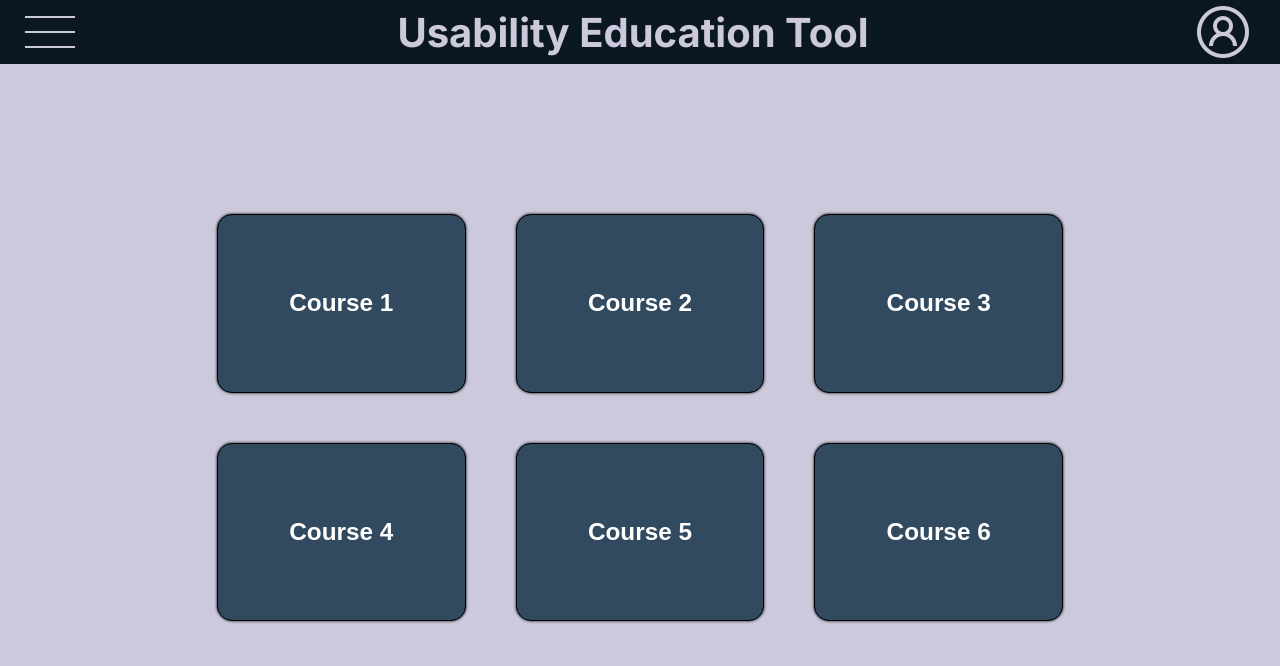
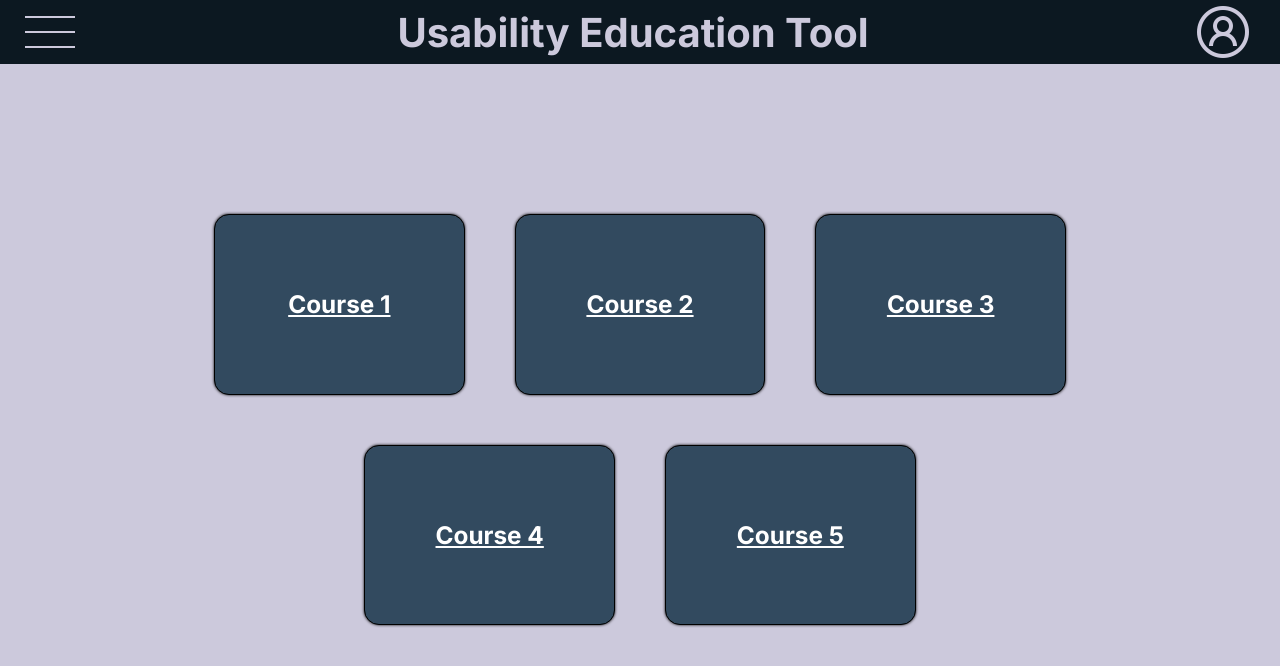
Before and after one commit to wajdialjedaani/Innovation-Labs-Usability-Education-Tool, a Next.js app in the folder usability-tool/: page /main in a window 1280 px wide. Shown: the top 666 px of the page. Built offline with nearby package versions, Linux system fonts and the light colour scheme.

Commit message:
fix main page

```diff
--- a/usability-tool/app/(main)/main/page.js
+++ b/usability-tool/app/(main)/main/page.js
@@ -4,24 +4,21 @@ export default function mainPage() {
   return (
     <main className="main-main">
       <div className="heuristic-btn-container">
-        <button className="heuristic-btn">
+        <a className="heuristic-btn" href="/lesson-1" target="_blank">
           <h3>Course 1</h3>
-        </button>
-        <button className="heuristic-btn">
+        </a>
+        <a className="heuristic-btn" href="/lesson-2" target="_blank">
           <h3>Course 2</h3>
-        </button>
-        <button className="heuristic-btn">
+        </a>
+        <a className="heuristic-btn" href="/lesson-3" target="_blank">
           <h3>Course 3</h3>
-        </button>
-        <button className="heuristic-btn">
+        </a>
+        <a className="heuristic-btn" href="/lesson-4" target="_blank">
           <h3>Course 4</h3>
-        </button>
-        <button className="heuristic-btn">
+        </a>
+        <a className="heuristic-btn" href="/lesson-5" target="_blank">
           <h3>Course 5</h3>
-        </button>
-        <button className="heuristic-btn">
-          <h3>Course 6</h3>
-        </button>
+        </a>
       </div>
     </main>
   );
```
Also changed, not shown: usability-tool/app/(main)/(lessons)/lessons/page.js (deleted, +0 -24 lines), usability-tool/app/(main)/(lessons)/lesson-1/page.js (renamed from usability-tool/app/(main)/(lessons)/lessons/lesson-1/page.js), usability-tool/app/(main)/(lessons)/lesson-2/page.js (renamed from usability-tool/app/(main)/(lessons)/lessons/lesson-2/page.js), usability-tool/app/(main)/(lessons)/lesson-3/page.js (renamed from usability-tool/app/(main)/(lessons)/lessons/lesson-3/page.js), usability-tool/app/(main)/(lessons)/lesson-4/page.js (renamed from usability-tool/app/(main)/(lessons)/lessons/lesson-4/page.js), usability-tool/app/(main)/(lessons)/lesson-5/page.js (renamed from usability-tool/app/(main)/(lessons)/lessons/lesson-5/page.js).
